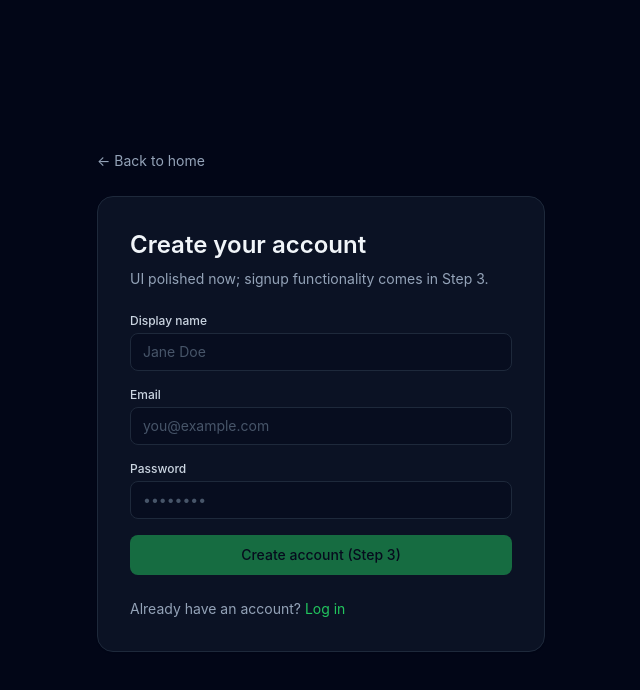
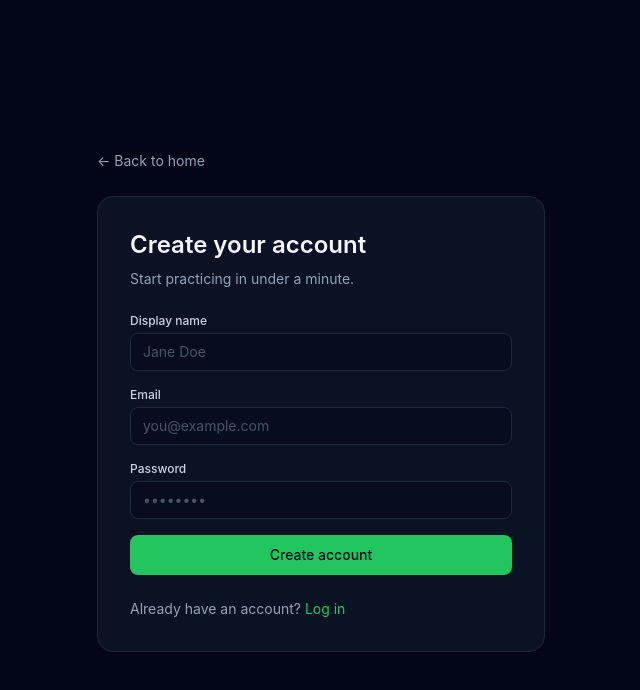
Before and after one commit to devkhera24/IntelliDSA, a React (Vite) app: page /signup in a window 1280 px wide. Shown: the top 690 px of the page, without its empty margins (319-959 px from the left). Built offline with nearby package versions, Linux system fonts and the light colour scheme; no server answers.

Commit message:
Signup enabled

```diff
--- a/src/pages/Login.jsx
+++ b/src/pages/Login.jsx
@@ -1,7 +1,31 @@
-import { Link } from 'react-router-dom'
+import { useState } from 'react'
+import { Link, useNavigate } from 'react-router-dom'
 import Button from '../components/UI/Button'
+import { useAuth } from '../context/AuthContext'
 
 export default function Login() {
+	const { login } = useAuth()
+	const navigate = useNavigate()
+
+	const [email, setEmail] = useState('')
+	const [pass, setPass] = useState('')
+	const [error, setError] = useState('')
+	const [loading, setLoading] = useState(false)
+
+	async function handleSubmit(e) {
+		e.preventDefault()
+		setError('')
+		setLoading(true)
+		try {
+			await login(email, pass)
+			navigate('/dashboard')
+		} catch (err) {
+			setError('Invalid email or password.')
+		} finally {
+			setLoading(false)
+		}
+	}
+
 	return (
 		<div className="min-h-screen bg-slate-950 text-slate-100 flex items-center justify-center px-6 py-14">
 			<div className="w-full max-w-md">
@@ -13,33 +37,43 @@ export default function Login() {
 
 				<div className="rounded-2xl border border-slate-800 bg-slate-900/70 p-8 shadow-sm">
 					<h1 className="text-2xl font-semibold">Welcome back</h1>
-					<p className="mt-2 text-sm text-slate-400">
-						UI polished now; auth wiring comes in Step 3.
-					</p>
+					<p className="mt-2 text-sm text-slate-400">Sign in to continue practicing.</p>
 
-					<div className="mt-6 space-y-4">
+					{error && (
+						<div className="mt-5 rounded-xl border border-red-500/40 bg-red-950/40 px-4 py-3 text-sm text-red-200">
+							{error}
+						</div>
+					)}
+
+					<form onSubmit={handleSubmit} className="mt-6 space-y-4">
 						<div>
 							<label className="block text-xs font-medium text-slate-300 mb-1">Email</label>
 							<input
 								type="email"
-								disabled
+								value={email}
+								onChange={(e) => setEmail(e.target.value)}
+								required
+								autoComplete="email"
 								placeholder="you@example.com"
-								className="w-full rounded-lg border border-slate-800 bg-slate-950/40 px-3 py-2 text-sm text-slate-200 placeholder:text-slate-600"
+								className="w-full rounded-lg border border-slate-800 bg-slate-950/40 px-3 py-2 text-sm text-slate-200 placeholder:text-slate-600 focus:outline-none focus-visible:ring-2 focus-visible:ring-brand-500 focus-visible:ring-offset-2 focus-visible:ring-offset-slate-950"
 							/>
 						</div>
 						<div>
 							<label className="block text-xs font-medium text-slate-300 mb-1">Password</label>
 							<input
 								type="password"
-								disabled
+								value={pass}
+								onChange={(e) => setPass(e.target.value)}
+								required
+								autoComplete="current-password"
 								placeholder="••••••••"
-								className="w-full rounded-lg border border-slate-800 bg-slate-950/40 px-3 py-2 text-sm text-slate-200 placeholder:text-slate-600"
+								className="w-full rounded-lg border border-slate-800 bg-slate-950/40 px-3 py-2 text-sm text-slate-200 placeholder:text-slate-600 focus:outline-none focus-visible:ring-2 focus-visible:ring-brand-500 focus-visible:ring-offset-2 focus-visible:ring-offset-slate-950"
 							/>
 						</div>
-						<Button disabled className="w-full">
-							Sign in (Step 3)
+						<Button type="submit" disabled={loading} className="w-full">
+							{loading ? 'Signing in…' : 'Sign in'}
 						</Button>
-					</div>
+					</form>
 
 					<p className="mt-6 text-sm text-slate-400">
 						New here?{' '}
--- a/src/pages/Signup.jsx
+++ b/src/pages/Signup.jsx
@@ -1,7 +1,32 @@
-import { Link } from 'react-router-dom'
+import { useState } from 'react'
+import { Link, useNavigate } from 'react-router-dom'
 import Button from '../components/UI/Button'
+import { useAuth } from '../context/AuthContext'
 
 export default function Signup() {
+	const { signup } = useAuth()
+	const navigate = useNavigate()
+
+	const [displayName, setDisplayName] = useState('')
+	const [email, setEmail] = useState('')
+	const [pass, setPass] = useState('')
+	const [error, setError] = useState('')
+	const [loading, setLoading] = useState(false)
+
+	async function handleSubmit(e) {
+		e.preventDefault()
+		setError('')
+		setLoading(true)
+		try {
+			await signup(email, pass, displayName)
+			navigate('/dashboard')
+		} catch (err) {
+			setError('Could not create your account. Please try again.')
+		} finally {
+			setLoading(false)
+		}
+	}
+
 	return (
 		<div className="min-h-screen bg-slate-950 text-slate-100 flex items-center justify-center px-6 py-14">
 			<div className="w-full max-w-md">
@@ -13,42 +38,55 @@ export default function Signup() {
 
 				<div className="rounded-2xl border border-slate-800 bg-slate-900/70 p-8 shadow-sm">
 					<h1 className="text-2xl font-semibold">Create your account</h1>
-					<p className="mt-2 text-sm text-slate-400">
-						UI polished now; signup functionality comes in Step 3.
-					</p>
+					<p className="mt-2 text-sm text-slate-400">Start practicing in under a minute.</p>
 
-					<div className="mt-6 space-y-4">
+					{error && (
+						<div className="mt-5 rounded-xl border border-red-500/40 bg-red-950/40 px-4 py-3 text-sm text-red-200">
+							{error}
+						</div>
+					)}
+
+					<form onSubmit={handleSubmit} className="mt-6 space-y-4">
 						<div>
 							<label className="block text-xs font-medium text-slate-300 mb-1">Display name</label>
 							<input
 								type="text"
-								disabled
+								value={displayName}
+								onChange={(e) => setDisplayName(e.target.value)}
+								required
+								autoComplete="name"
 								placeholder="Jane Doe"
-								className="w-full rounded-lg border border-slate-800 bg-slate-950/40 px-3 py-2 text-sm text-slate-200 placeholder:text-slate-600"
+								className="w-full rounded-lg border border-slate-800 bg-slate-950/40 px-3 py-2 text-sm text-slate-200 placeholder:text-slate-600 focus:outline-none focus-visible:ring-2 focus-visible:ring-brand-500 focus-visible:ring-offset-2 focus-visible:ring-offset-slate-950"
 							/>
 						</div>
 						<div>
 							<label className="block text-xs font-medium text-slate-300 mb-1">Email</label>
 							<input
 								type="email"
-								disabled
+								value={email}
+								onChange={(e) => setEmail(e.target.value)}
+								required
+								autoComplete="email"
 								placeholder="you@example.com"
-								className="w-full rounded-lg border border-slate-800 bg-slate-950/40 px-3 py-2 text-sm text-slate-200 placeholder:text-slate-600"
+								className="w-full rounded-lg border border-slate-800 bg-slate-950/40 px-3 py-2 text-sm text-slate-200 placeholder:text-slate-600 focus:outline-none focus-visible:ring-2 focus-visible:ring-brand-500 focus-visible:ring-offset-2 focus-visible:ring-offset-slate-950"
 							/>
 						</div>
 						<div>
 							<label className="block text-xs font-medium text-slate-300 mb-1">Password</label>
 							<input
 								type="password"
-								disabled
+								value={pass}
+								onChange={(e) => setPass(e.target.value)}
+								required
+								autoComplete="new-password"
 								placeholder="••••••••"
-								className="w-full rounded-lg border border-slate-800 bg-slate-950/40 px-3 py-2 text-sm text-slate-200 placeholder:text-slate-600"
+								className="w-full rounded-lg border border-slate-800 bg-slate-950/40 px-3 py-2 text-sm text-slate-200 placeholder:text-slate-600 focus:outline-none focus-visible:ring-2 focus-visible:ring-brand-500 focus-visible:ring-offset-2 focus-visible:ring-offset-slate-950"
 							/>
 						</div>
-						<Button disabled className="w-full">
-							Create account (Step 3)
+						<Button type="submit" disabled={loading} className="w-full">
+							{loading ? 'Creating account…' : 'Create account'}
 						</Button>
-					</div>
+					</form>
 
 					<p className="mt-6 text-sm text-slate-400">
 						Already have an account?{' '}
```
